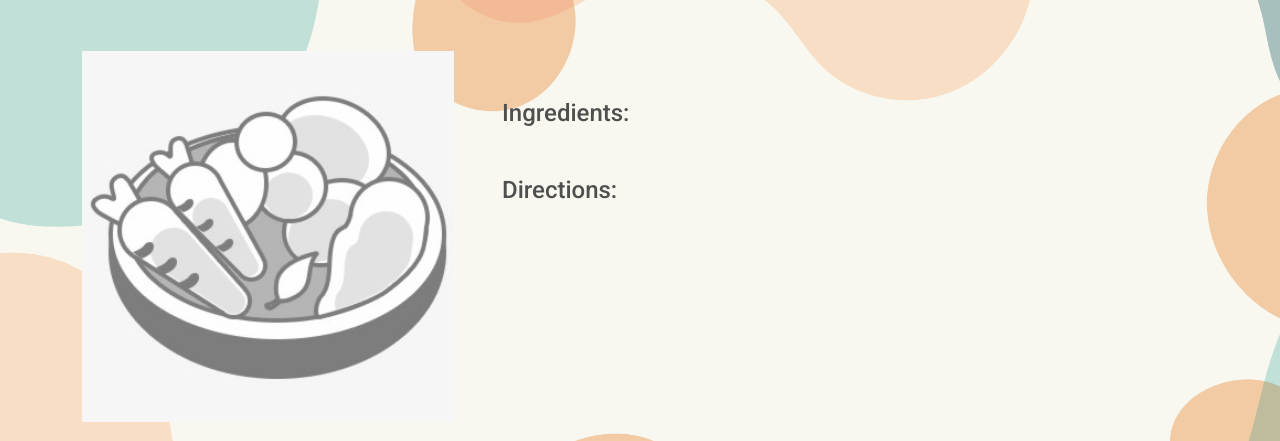
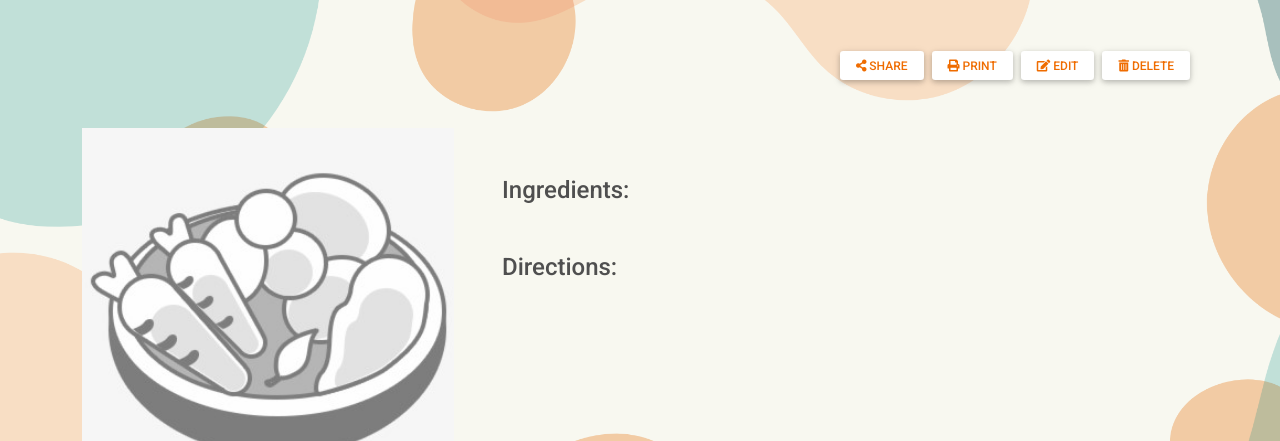
Before and after one commit to dissyulina/cookle-cookbook, a Flask app: template templates/single-recipe.html in a window 1280 px wide. Shown: the part 245-686 px from the top of the page. Run offline with Flask 2, Linux system fonts and the light colour scheme; the template is opened without the code that fills it, so the values that code supplies are empty; some libraries are stand-ins or nearby versions.

Commit message:
Add edit and delete buttons to single recipe page

```diff
--- a/templates/single-recipe.html
+++ b/templates/single-recipe.html
@@ -7,6 +7,12 @@
                 <div class="text-center my-5">
                     <h3>{{ recipe.recipe_name }}</h3>
                     <p>by: {{ recipe.username }}</p>
+                </div>
+                <div class="d-flex justify-content-end">
+                    <button type="button" class="btn btn-sm btn-rec-secondary me-2"><i class="fas fa-share-alt"></i> Share</button>
+                    <button type="button" class="btn btn-sm btn-rec-secondary me-2"><i class="fas fa-print"></i> Print</button>
+                    <a role="button" class="btn btn-sm btn-rec-secondary me-2"><i class="fas fa-edit"></i> Edit</a>
+                    <a role="button" class="btn btn-sm btn-rec-secondary me-2"><i class="fas fa-trash-alt"></i> Delete</a>
                 </div>
                 <div class="row g-5 g-lg-0 mt-5">
                     <div class="col-12 col-lg-4 d-flex flex-column">
```
